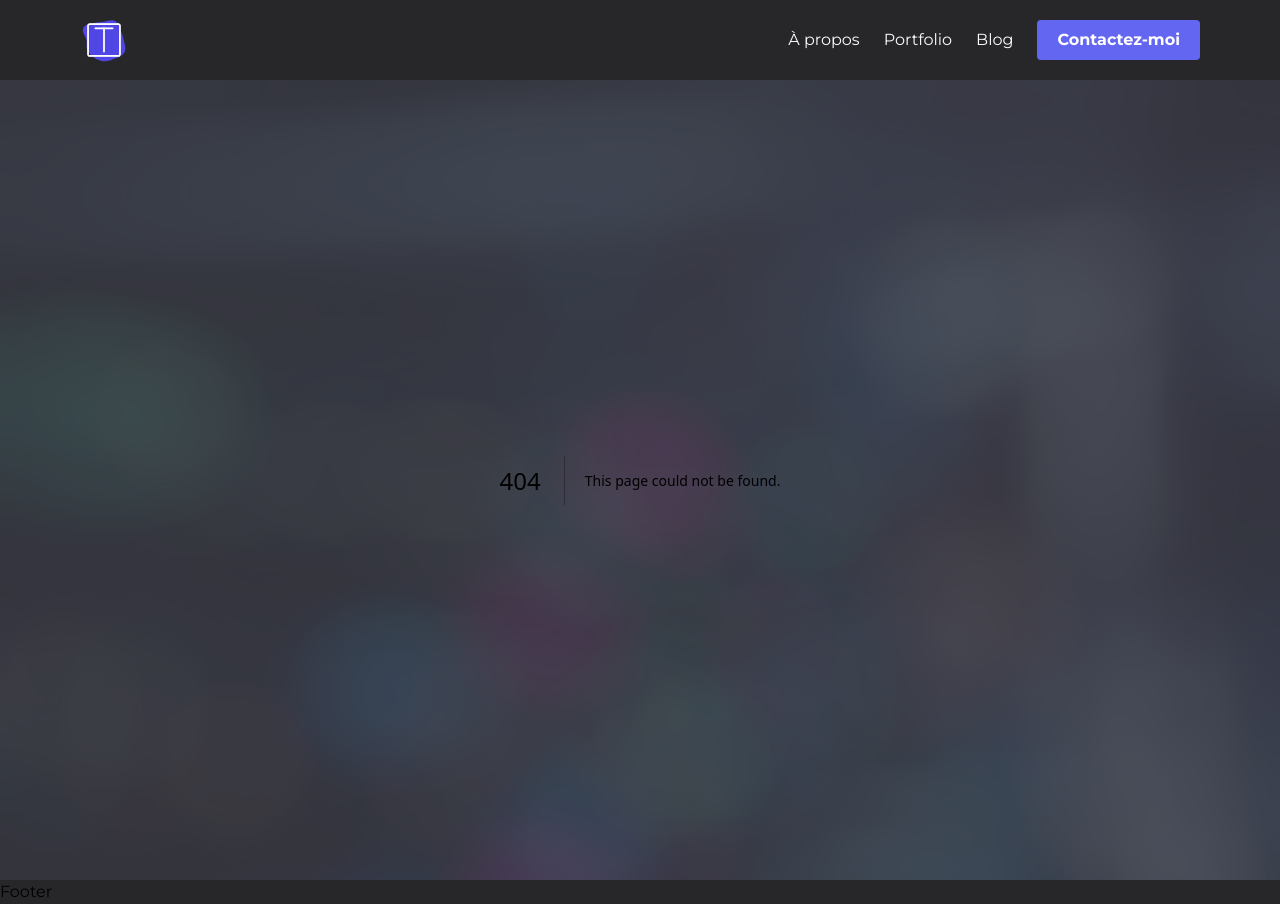
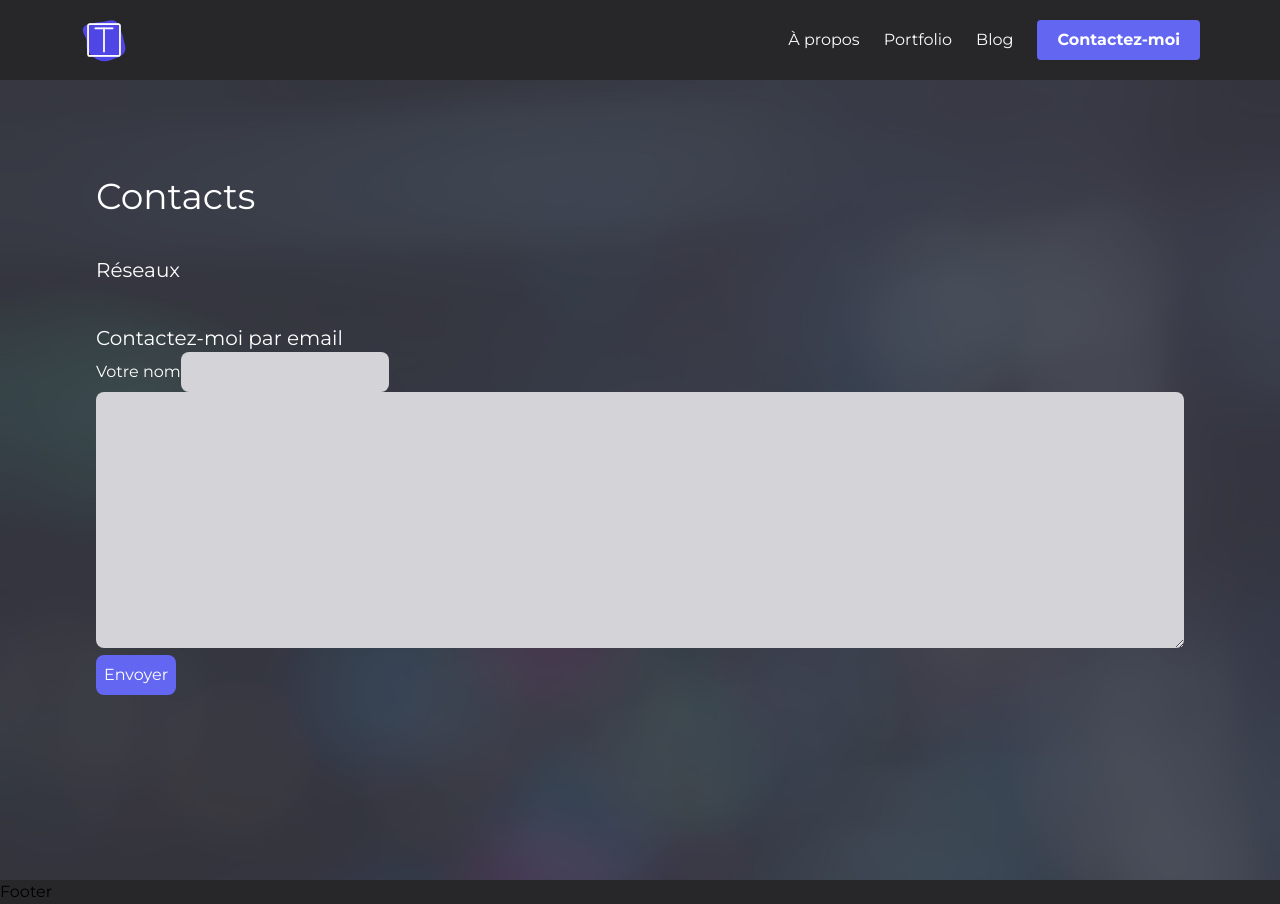
Before and after one commit to thomaspaysac/portfolio, a Next.js app: page /contacts in a window 1280 px wide. Before the commit this address had no page. Built offline with nearby package versions, Linux system fonts and the light colour scheme; no server answers.

Commit message:
Add contact page with message form

```diff
--- /dev/null
+++ b/app/contacts/page.tsx
@@ -0,0 +1,11 @@
+import Form from "../ui/contacts/form"
+
+export default function Page () {
+  return (
+    <div className="flex min-h-screen flex-col p-2 md:p-24 gap-10 text-white">
+      <h1 className="text-4xl">Contacts</h1>
+      <h2 className="text-xl">Réseaux</h2>
+      <Form />
+    </div>
+  )
+};
--- /dev/null
+++ b/app/lib/actions.ts
@@ -0,0 +1,31 @@
+'use server';
+
+import { Resend } from "resend";
+
+export type Message = {
+  nom: string,
+  message: string
+}
+
+export async function sendEmail(formData: FormData) {
+  const data = {
+    nom: formData.get("nom"),
+    message: formData.get("message")
+  };
+}
+
+const resend = new Resend(process.env.RESEND_API_KEY);
+
+export async function POST(formData: FormData) {
+  const data = {
+    nom: formData.get("nom"),
+    message: formData.get("message")
+  };
+
+  resend.emails.send({
+      from: 'onboarding@resend.dev',
+      to: 'paysac.thomas@gmail.com',
+      subject: 'Hello world',
+      html: `<p>Message de : ${data.nom}</p> <p>Message : ${data.message}</p>`
+    });
+}
--- /dev/null
+++ b/app/lib/email-template.tsx
@@ -0,0 +1,15 @@
+import * as React from 'react';
+
+interface EmailTemplateProps {
+  nom: string;
+  message: string
+}
+
+export const EmailTemplate: React.FC<Readonly<EmailTemplateProps>> = ({
+  nom, message
+}) => (
+  <div>
+    <div>Message de : {nom}</div>
+    <div>{message}</div>
+  </div>
+);
--- /dev/null
+++ b/app/ui/contacts/form.tsx
@@ -0,0 +1,14 @@
+import { sendEmail } from "@/app/lib/actions";
+import { POST } from "@/app/lib/actions";
+
+export default function Form () {
+  return (
+    <form action={POST}>
+      <h2 className="text-xl"><label htmlFor="message">Contactez-moi par email</label></h2>
+      <label htmlFor="nom">Votre nom</label>
+      <input type="text" id="nom" name="nom" className="bg-zinc-300 text-black p-2 rounded-lg" maxLength={50} required></input>
+      <textarea id="message" name="message" rows={10} minLength={5} maxLength={1000} required className="w-full bg-zinc-300 text-black p-2 rounded-lg"></textarea>
+      <button className="bg-indigo-500 p-2 rounded-lg transition-colors hover:bg-indigo-600">Envoyer</button>
+    </form>
+  )
+}
--- a/app/ui/header/Header.tsx
+++ b/app/ui/header/Header.tsx
@@ -36,9 +36,11 @@ export default function Header () {
           )
         })
       }
-      <button className="bg-indigo-500 px-5 py-2 font-bold text-white rounded transition-all hover:bg-indigo-600 hover:cursor-pointer">
-        Contactez-moi
-      </button>
+      <Link href="/contacts">
+        <button className="bg-indigo-500 px-5 py-2 font-bold text-white rounded transition-all hover:bg-indigo-600 hover:cursor-pointer">
+          Contactez-moi
+        </button>
+      </Link>
     </header>
   )
 }
--- a/package.json
+++ b/package.json
@@ -13,7 +13,9 @@
     "framer-motion": "^11.0.5",
     "next": "14.1.0",
     "react": "^18",
-    "react-dom": "^18"
+    "react-dom": "^18",
+    "resend": "^3.2.0",
+    "zod": "^3.22.4"
   },
   "devDependencies": {
     "@types/node": "^20",
```
Also changed, not shown: public/background.jpg, 1 other file (tests, documents, lock files or other folders).
